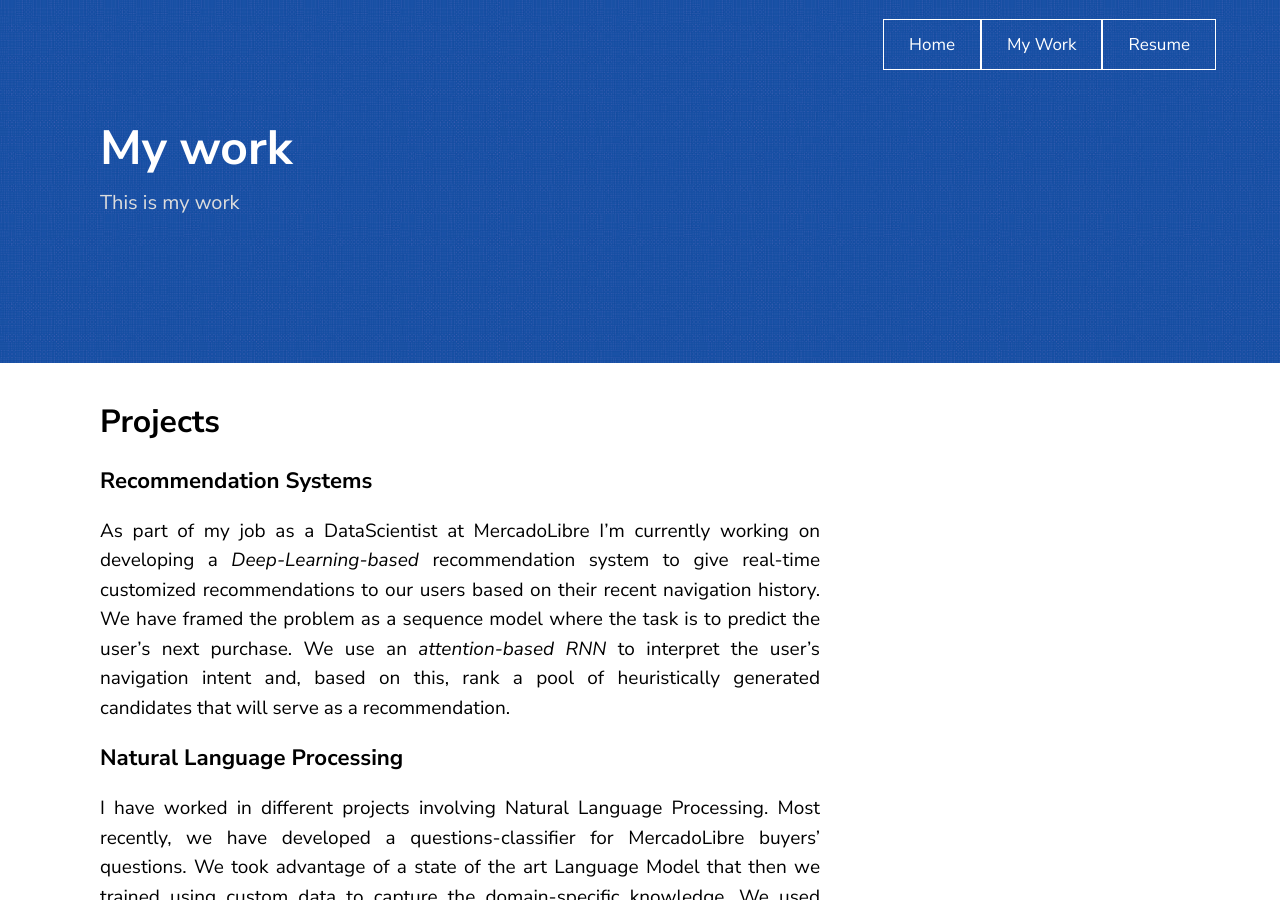
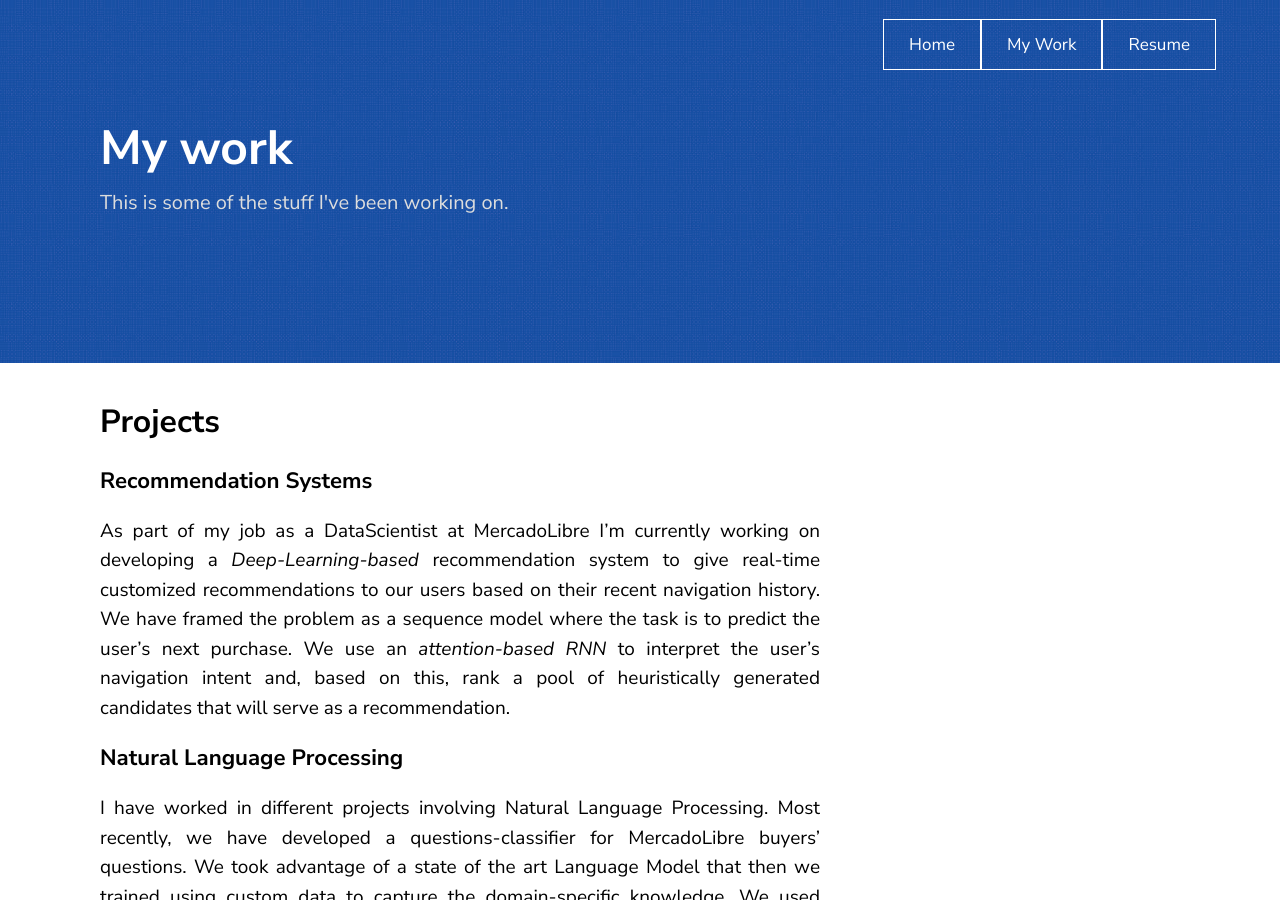
Before and after one commit to josedallavia/josedallavia.github.io, a Jekyll site: the page built from _posts/2019-06-30-my-work.markdown, in a window 1280 px wide and 900 px high. Built offline with Jekyll 4.4.1, drawn with Linux system fonts in a browser that asks for light colours.

Commit message:
changed default section subtitle

```diff
--- a/_posts/2019-06-30-my-work.markdown
+++ b/_posts/2019-06-30-my-work.markdown
@@ -1,7 +1,7 @@
 ---
 layout: post
 title:  "My work"
-description: This is my work
+description: This is some of the stuff I've been working on.
 date:   2019-05-23 21:03:36 +0530
 categories: Javascript NodeJS
 ---
```
